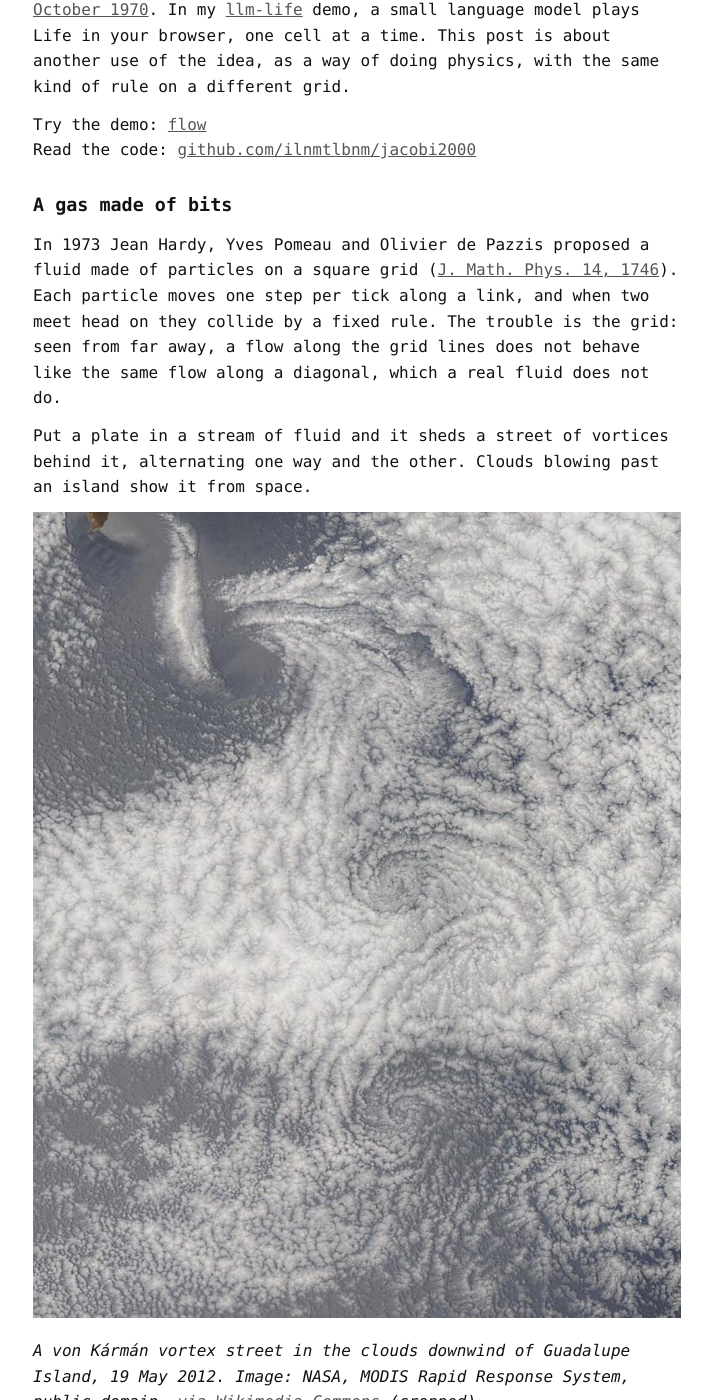
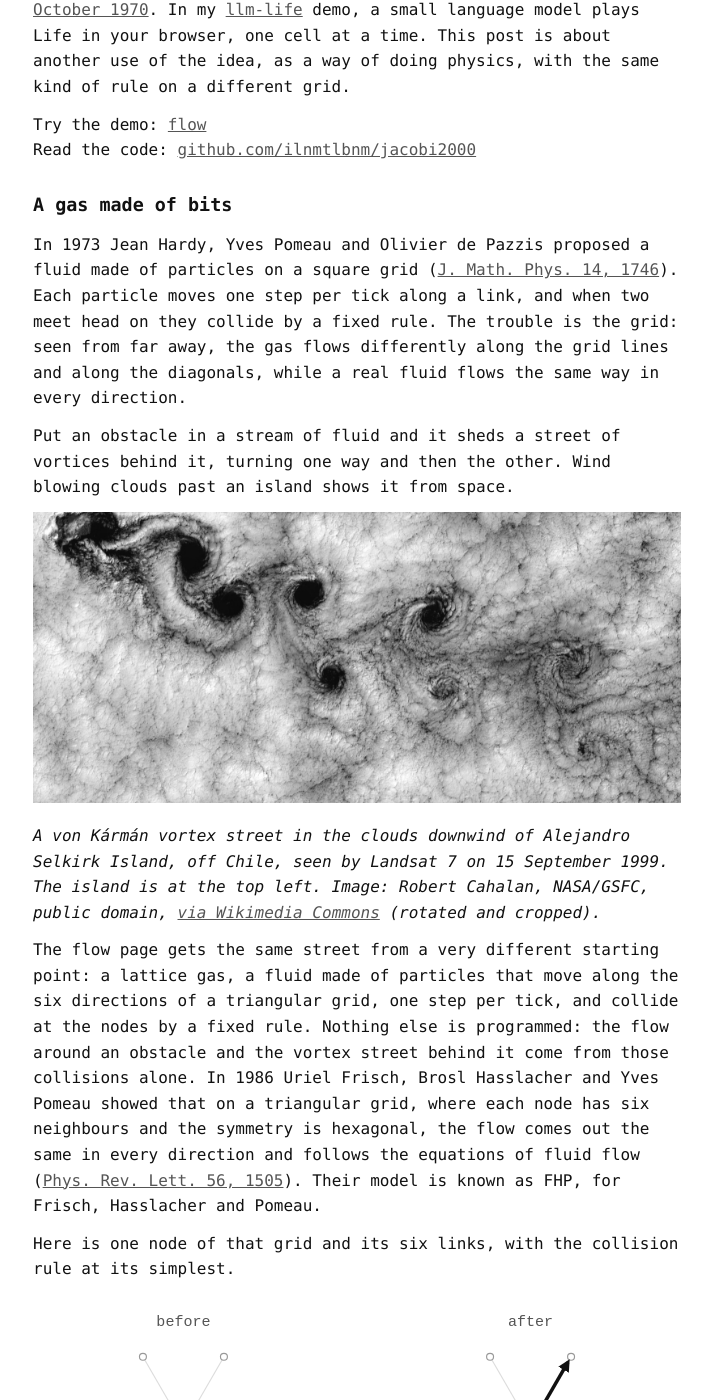
Before and after one commit to idle-intelligence/trucs.ai, a Jekyll site: the page built from blog/cellular-automata.md, in a window 1280 px wide and 1400 px high, scrolled down 333 px. Shown: the whole window, without its empty margins (283-995 px from the left). Built offline with Jekyll 4.4.1, drawn with Linux system fonts in a browser that asks for light colours; some of the changed text lies outside the part shown.

Commit message:
blog: the classic Landsat vortex street, flowing left to right; clearer square-grid sentence

```diff
--- a/blog/cellular-automata.md
+++ b/blog/cellular-automata.md
@@ -16,15 +16,15 @@ Read the code: [github.com/ilnmtlbnm/jacobi2000](https://github.com/ilnmtlbnm/ja
 
 ## A gas made of bits
 
-In 1973 Jean Hardy, Yves Pomeau and Olivier de Pazzis proposed a fluid made of particles on a square grid ([J. Math. Phys. 14, 1746](https://doi.org/10.1063/1.1666248)). Each particle moves one step per tick along a link, and when two meet head on they collide by a fixed rule. The trouble is the grid: seen from far away, a flow along the grid lines does not behave like the same flow along a diagonal, which a real fluid does not do.
+In 1973 Jean Hardy, Yves Pomeau and Olivier de Pazzis proposed a fluid made of particles on a square grid ([J. Math. Phys. 14, 1746](https://doi.org/10.1063/1.1666248)). Each particle moves one step per tick along a link, and when two meet head on they collide by a fixed rule. The trouble is the grid: seen from far away, the gas flows differently along the grid lines and along the diagonals, while a real fluid flows the same way in every direction.
 
-Put a plate in a stream of fluid and it sheds a street of vortices behind it, alternating one way and the other. Clouds blowing past an island show it from space.
+Put an obstacle in a stream of fluid and it sheds a street of vortices behind it, turning one way and then the other. Wind blowing clouds past an island shows it from space.
 
-![Clouds streaming past Guadalupe Island, Mexico, forming a trail of spiralling vortices.](/blog/images/guadalupe-vortices.jpg)
+![Clouds streaming past an island, forming a trail of vortices that turn in alternate directions.](/blog/images/juan-fernandez-vortices.jpg)
 
-*A von Kármán vortex street in the clouds downwind of Guadalupe Island, 19 May 2012. Image: NASA, MODIS Rapid Response System, public domain, [via Wikimedia Commons](https://commons.wikimedia.org/wiki/File:Guadalupe_island_May_19_2012_Von_Karman_Vortex_street.jpg) (cropped).*
+*A von Kármán vortex street in the clouds downwind of Alejandro Selkirk Island, off Chile, seen by Landsat 7 on 15 September 1999. The island is at the top left. Image: Robert Cahalan, NASA/GSFC, public domain, [via Wikimedia Commons](https://commons.wikimedia.org/wiki/File:Vortex-street-1.jpg) (rotated and cropped).*
 
-A lattice gas gets the same street from a very different starting point. A lattice gas is a fluid made of particles that move along the six directions of a triangular grid, one step per tick, and collide at the nodes by a fixed rule. Nothing else is programmed: the flow around an obstacle and the vortex street behind it come from those collisions alone. In 1986 Uriel Frisch, Brosl Hasslacher and Yves Pomeau showed that on a triangular grid, where each node has six neighbours and the symmetry is hexagonal, the flow comes out the same in every direction and follows the equations of fluid flow ([Phys. Rev. Lett. 56, 1505](https://doi.org/10.1103/PhysRevLett.56.1505)). Their model is known as FHP, for Frisch, Hasslacher and Pomeau.
+The flow page gets the same street from a very different starting point: a lattice gas, a fluid made of particles that move along the six directions of a triangular grid, one step per tick, and collide at the nodes by a fixed rule. Nothing else is programmed: the flow around an obstacle and the vortex street behind it come from those collisions alone. In 1986 Uriel Frisch, Brosl Hasslacher and Yves Pomeau showed that on a triangular grid, where each node has six neighbours and the symmetry is hexagonal, the flow comes out the same in every direction and follows the equations of fluid flow ([Phys. Rev. Lett. 56, 1505](https://doi.org/10.1103/PhysRevLett.56.1505)). Their model is known as FHP, for Frisch, Hasslacher and Pomeau.
 
 Here is one node of that grid and its six links, with the collision rule at its simplest.
 
```
Also changed, not shown: blog/images/guadalupe-vortices.jpg (deleted), blog/images/juan-fernandez-vortices.jpg (added).
